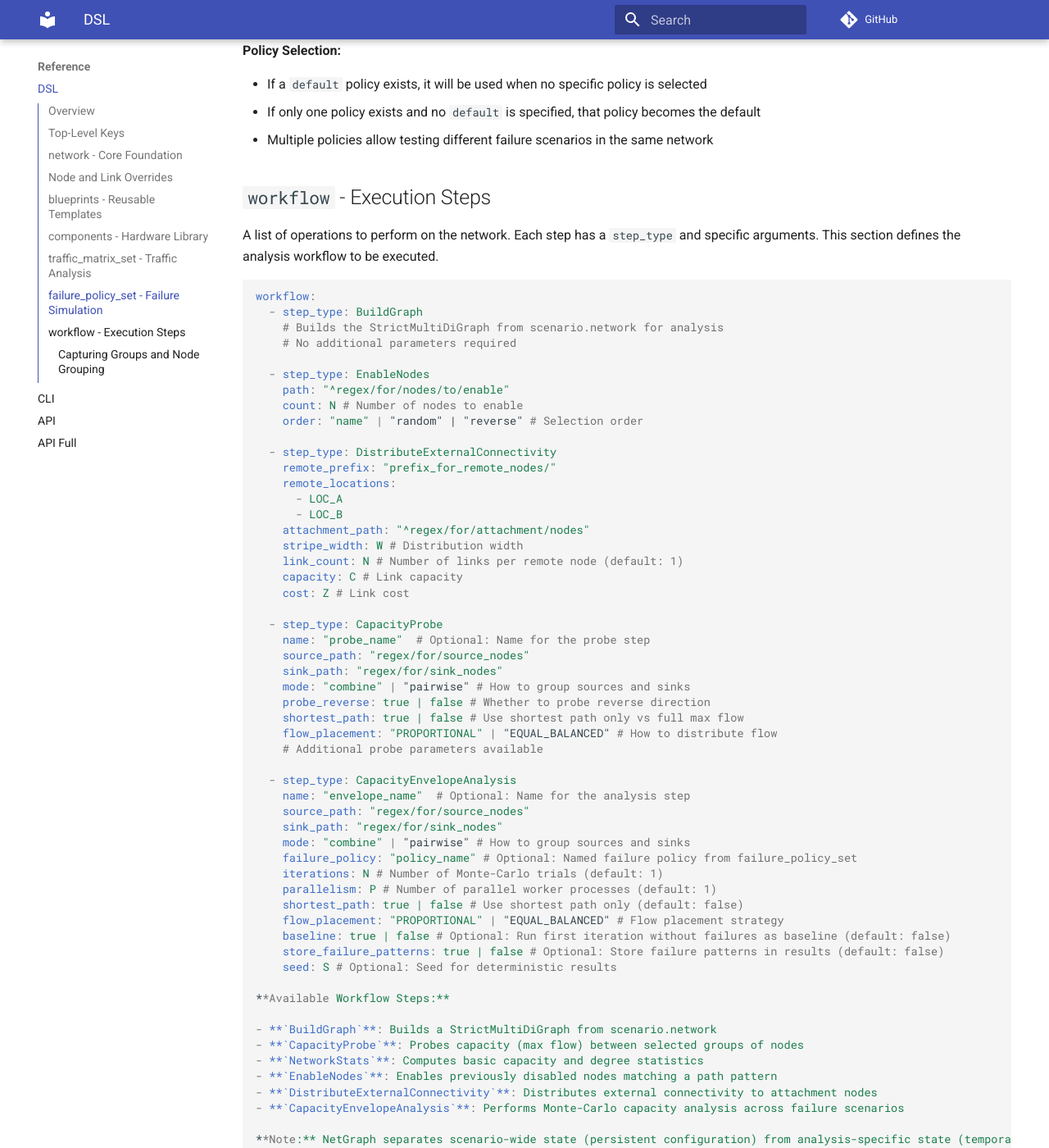
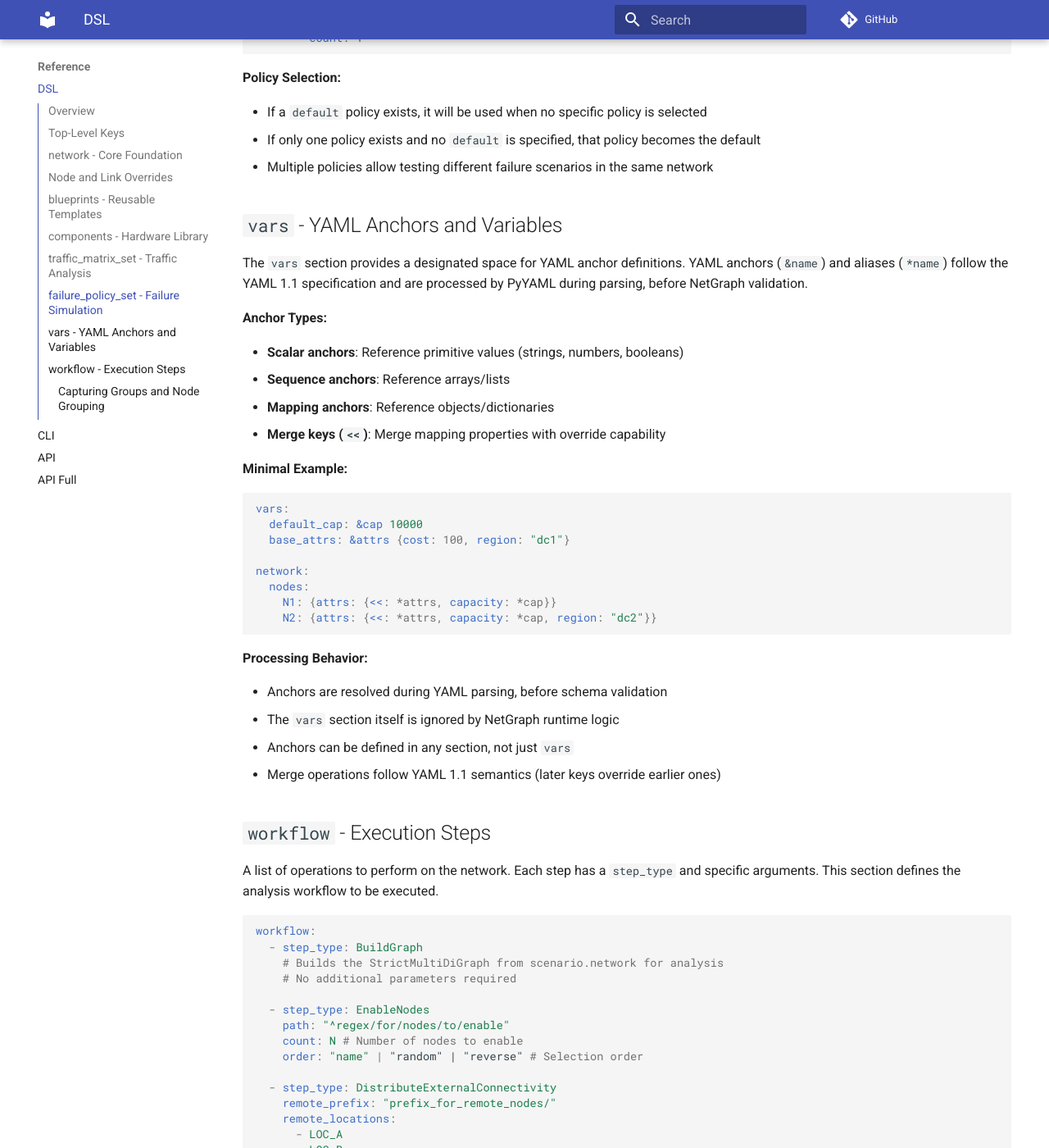
Before and after one commit to networmix/NetGraph, an MkDocs documentation site: the page built from docs/reference/dsl.md, in a window 1280 px wide and 1400 px high, scrolled down 9356 px. Shown: the whole window at 82% size. Built offline with MkDocs 1.6.1 and Material for MkDocs 9.7.7, drawn with Linux system fonts in a browser that asks for light colours; comment, search, counter and statistics services are not loaded; some of the changed text lies outside the part shown.

Commit message:
Add vars section to YAML schema and documentation (#88)

````diff
--- a/docs/reference/dsl.md
+++ b/docs/reference/dsl.md
@@ -16,6 +16,7 @@ The scenario YAML file is organized around a **core foundation** that defines yo
 
 The main sections of a scenario YAML file work together to define a complete network simulation:
 
+- `vars`: **[Optional]** Defines YAML anchors and variables for reuse throughout the scenario file.
 - `network`: **[Required]** Describes the actual network topology - nodes, links, and their connections.
 - `blueprints`: **[Optional]** Defines reusable network templates that can be instantiated multiple times within the network.
 - `components`: **[Optional]** A library of hardware and optics definitions with attributes like power consumption.
@@ -442,6 +443,37 @@ failure_policy_set:
 - If only one policy exists and no `default` is specified, that policy becomes the default
 - Multiple policies allow testing different failure scenarios in the same network
 
+## `vars` - YAML Anchors and Variables
+
+The `vars` section provides a designated space for YAML anchor definitions. YAML anchors (`&name`) and aliases (`*name`) follow the YAML 1.1 specification and are processed by PyYAML during parsing, before NetGraph validation.
+
+**Anchor Types:**
+
+- **Scalar anchors**: Reference primitive values (strings, numbers, booleans)
+- **Sequence anchors**: Reference arrays/lists
+- **Mapping anchors**: Reference objects/dictionaries
+- **Merge keys (`<<`)**: Merge mapping properties with override capability
+
+**Minimal Example:**
+
+```yaml
+vars:
+  default_cap: &cap 10000
+  base_attrs: &attrs {cost: 100, region: "dc1"}
+
+network:
+  nodes:
+    N1: {attrs: {<<: *attrs, capacity: *cap}}
+    N2: {attrs: {<<: *attrs, capacity: *cap, region: "dc2"}}
+```
+
+**Processing Behavior:**
+
+- Anchors are resolved during YAML parsing, before schema validation
+- The `vars` section itself is ignored by NetGraph runtime logic
+- Anchors can be defined in any section, not just `vars`
+- Merge operations follow YAML 1.1 semantics (later keys override earlier ones)
+
 ## `workflow` - Execution Steps
 
 A list of operations to perform on the network. Each step has a `step_type` and specific arguments. This section defines the analysis workflow to be executed.
````
Also changed, not shown: docs/reference/api-full.md (+1 -1 lines), 4 other files.
